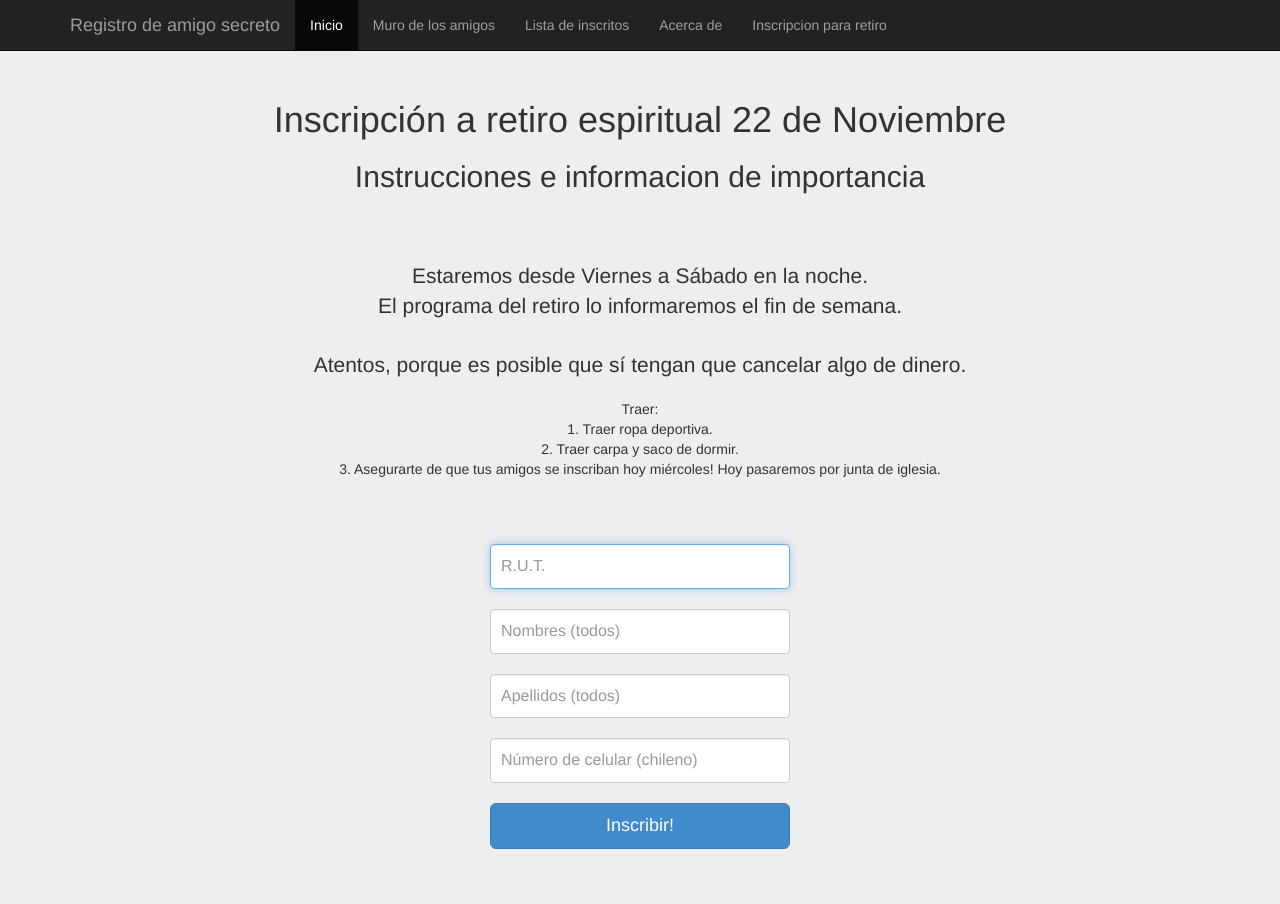
After one commit to alexsazo/amigo_secreto, a Django app: page /inscripcion/retiro in a window 1280 px wide. The commit adds this page. Run offline with Django 3.2, Linux system fonts and the light colour scheme; some libraries are stand-ins or nearby versions.

Commit message:
Muchos cambios!

```diff
--- a/amigo_secreto/urls.py
+++ b/amigo_secreto/urls.py
@@ -8,4 +8,5 @@ urlpatterns = patterns('',
 
     url(r'^admin/', include(admin.site.urls)),
     url(r'^amigosecreto/', include('inscripcion.urls')),
+    url(r'^inscripcion/', include('inscripcion.urls')),
 )
--- a/inscripcion/templates/inscripcion/partials/nav-bar.html
+++ b/inscripcion/templates/inscripcion/partials/nav-bar.html
@@ -2,3 +2,4 @@
 <li ><a href="{% url 'muro' %}">Muro de los amigos</a></li>
 <li><a href="{% url 'friends' %}">Lista de inscritos</a></li>
 <li ><a href="{% url 'about' %}">Acerca de</a></li>
+<li><a href="{% url 'retiro' %}">Inscripcion para retiro</a></li>
--- /dev/null
+++ b/inscripcion/templates/inscripcion/retiro_detalle.html
@@ -0,0 +1,39 @@
+{% extends 'base.html' %}
+{% load staticfiles %}
+
+{% block h1 %}
+    Inscripción a retiro espiritual 22 de Noviembre
+{% endblock h1 %}
+
+{% block h2 %}
+    Instrucciones e informacion de importancia
+{% endblock h2 %}
+{% block p %}
+    <br>
+    <br>
+Estaremos desde Viernes a Sábado en la noche. <br>El programa del retiro lo informaremos el fin de semana.
+<br><br> Atentos, porque es posible que sí tengan que cancelar algo de dinero.</p>
+    <p>
+Traer:
+<br>
+1. Traer ropa deportiva.
+<br>
+2. Traer carpa y saco de dormir.
+<br>
+3. Asegurarte de que tus amigos se inscriban hoy miércoles! Hoy pasaremos por junta de iglesia.
+{% endblock p %}
+
+{% block container %}
+    <form class="form-signin" role="form" method="post"">
+    {% csrf_token %}
+    <input type="text" class="form-control" name="rut" placeholder="R.U.T." required autofocus>
+    <br>
+    <input type="text" class="form-control" name="nombres" placeholder="Nombres (todos)" required>
+    <br>
+    <input type="text" class="form-control" name="apellidos" placeholder="Apellidos (todos)" required>
+    <br>
+    <input type="tel" class="form-control" name="celular" placeholder="Número de celular (chileno)" required>
+    <br>
+    <button class="btn btn-lg btn-primary btn-block" type="submit">Inscribir!</button>
+    </form>
+{% endblock container %}
--- a/inscripcion/urls.py
+++ b/inscripcion/urls.py
@@ -9,4 +9,5 @@ urlpatterns = patterns('inscripcion.views',
                        url(r'^friends$', 'friends', name='friends'),
                        url(r'^muro$', 'muro', name='muro'),
                        url(r'^post$', 'post_message', name='post_message'),
+                       url(r'^retiro', 'retiro', name='retiro'),
                        )
--- a/inscripcion/views.py
+++ b/inscripcion/views.py
@@ -1,5 +1,5 @@
 from django.shortcuts import render
-from inscripcion.models import Registro, Messages
+from inscripcion.models import Registro, Messages, Joven
 from datetime import datetime
 
 # Create your views here.
@@ -42,3 +42,16 @@ def post_message(request):
             m.save()
             messages_list = Messages.objects.all()
             return render(request, 'inscripcion/muro.html', {'messages_list': messages_list})
+
+def retiro(request):
+    if request.method == 'POST':
+        if Joven.objects.filter(rut__iexact=request.POST['rut']).count() > 0:
+            return render(request, 'inscripcion/retiro_detalle.html')
+        else:
+            j = Joven()
+            j.rut = request.POST['rut']
+            j.nombres = request.POST['nombres']
+            j.apellidos = request.POST['apellidos']
+            j.celular = request.POST['celular']
+            j.save()
+    return render(request, 'inscripcion/retiro_detalle.html')
--- a/templates/base.html
+++ b/templates/base.html
@@ -8,7 +8,7 @@
     <meta name="author" content="">
     <link rel="icon" href="http://getbootstrap.com/favicon.ico">
 
-    <title>{% block title_page %}Registro de amigo secreto{% endblock title_page %}</title>
+    <title>{% block title_page %}Registro{% endblock title_page %}</title>
 
     <!-- Bootstrap core CSS -->
     <link href="{% static 'inscripcion/css/bootstrap.min.css' %}" rel="stylesheet">
@@ -42,6 +42,7 @@
 
       <div class="starter-template">
         <h1>{% block h1 %}{% endblock h1 %}</h1>
+      <h2>{% block h2 %}{% endblock h2 %}</h2>
         <p class="lead">{% block p %}{% endblock p %}</p>
       </div>
         {% block container %}
```
Also changed, not shown: inscripcion/models.py (+7 -0 lines).
